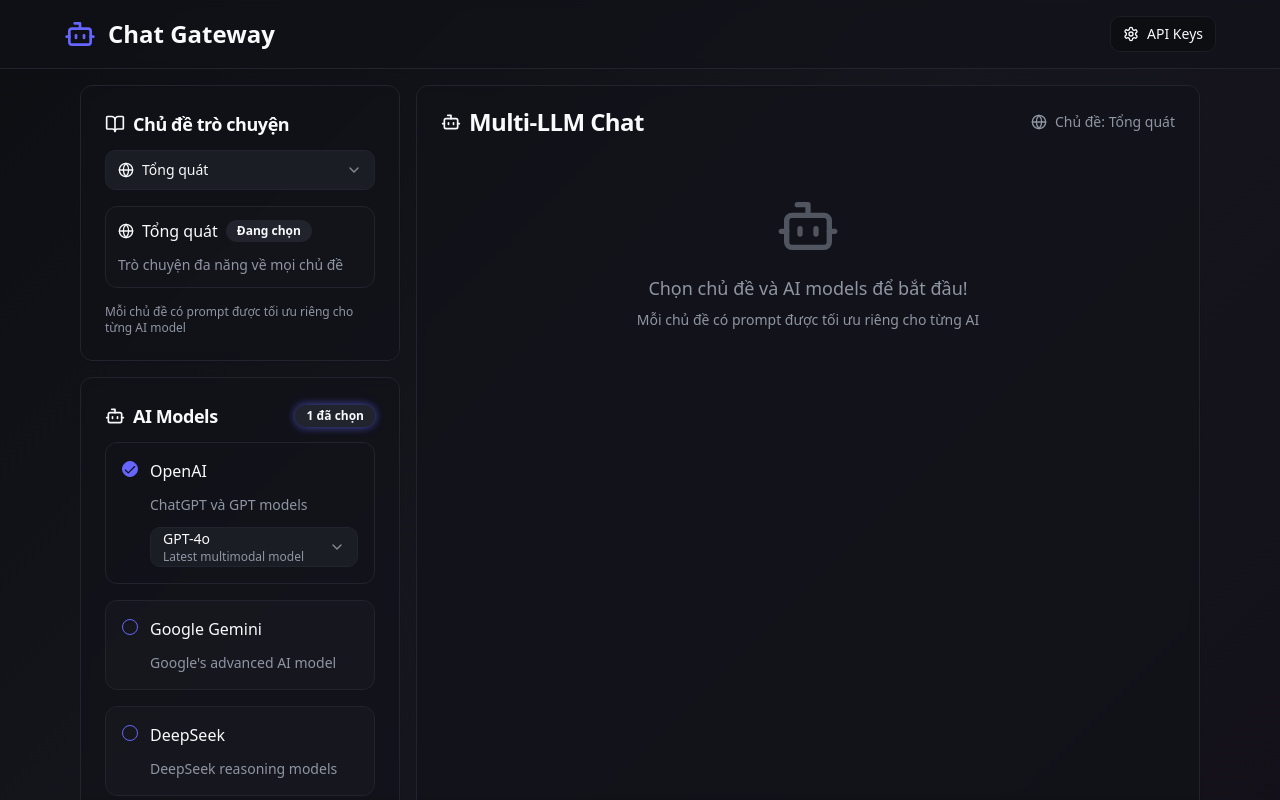
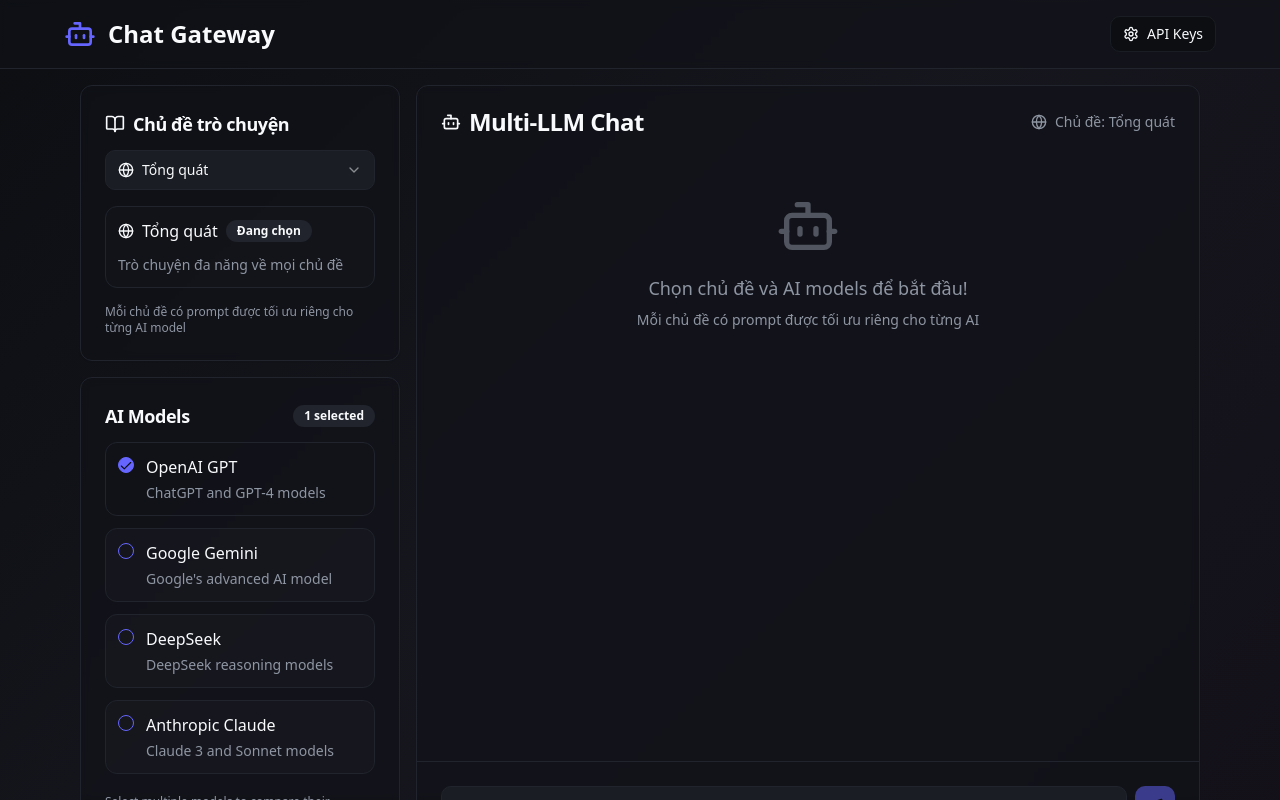
Before and after one commit to trungdo3224/chat-polyglot, a React (Vite) app: page / in a window 1280 px wide. Shown: the top 800 px of the page. Built offline with nearby package versions, Linux system fonts and the light colour scheme.

Commit message:
Reverted to commit 046d8a0d774e2076a4177d55a37b990b408a1082

```diff
--- a/src/components/ApiKeyManager.tsx
+++ b/src/components/ApiKeyManager.tsx
@@ -68,9 +68,7 @@ export const ApiKeyManager = () => {
   };
 
   return (
-    <Card className="bg-card/50 backdrop-blur-sm border-border animate-fade-in"
-      style={{ animationDelay: '200ms' }}
-    >
+    <Card className="bg-card/50 backdrop-blur-sm border-border">
       <CardHeader className="pb-3">
         <CardTitle className="flex items-center gap-2 text-lg">
           <Key className="w-5 h-5" />
--- a/src/components/ChatGateway.tsx
+++ b/src/components/ChatGateway.tsx
@@ -25,13 +25,6 @@ interface SelectedModels {
   claude: boolean;
 }
 
-interface SelectedModelVersions {
-  openai: string;
-  gemini: string;
-  deepseek: string;
-  claude: string;
-}
-
 export const ChatGateway = () => {
   const [messages, setMessages] = useState<Message[]>([]);
   const [input, setInput] = useState("");
@@ -44,12 +37,6 @@ export const ChatGateway = () => {
   });
   const [showApiKeys, setShowApiKeys] = useState(false);
   const [selectedTopic, setSelectedTopic] = useState<Topic | null>(topics[0]); // Default to first topic
-  const [selectedModelVersions, setSelectedModelVersions] = useState<SelectedModelVersions>({
-    openai: 'gpt-4o',
-    gemini: 'gemini-1.5-pro',
-    deepseek: 'deepseek-chat',
-    claude: 'claude-3.5-sonnet',
-  });
 
   const handleSendMessage = async () => {
     if (!input.trim()) return;
@@ -79,7 +66,7 @@ export const ChatGateway = () => {
 
       const response: Message = {
         id: `${Date.now()}-${model}`,
-        content: `[${model.toUpperCase()}] - Model: ${selectedModelVersions[model as keyof SelectedModelVersions]}\nChủ đề: ${selectedTopic?.name}\n\nPrompt context: "${topicPrompt}"\n\nResponse to: "${userMessage.content}"\n\nĐây là phản hồi mô phỏng từ ${selectedModelVersions[model as keyof SelectedModelVersions]}. Khi tích hợp API thực tế, AI sẽ phản hồi theo prompt được tối ưu cho chủ đề "${selectedTopic?.name}".`,
+        content: `[${model.toUpperCase()}] - Chủ đề: ${selectedTopic?.name}\n\nPrompt context: "${topicPrompt}"\n\nResponse to: "${userMessage.content}"\n\nĐây là phản hồi mô phỏng. Khi tích hợp API thực tế, AI sẽ phản hồi theo prompt được tối ưu cho chủ đề "${selectedTopic?.name}".`,
         sender: "assistant",
         model,
         timestamp: new Date(),
@@ -130,8 +117,6 @@ export const ChatGateway = () => {
           <ModelSelector
             selectedModels={selectedModels}
             onModelChange={setSelectedModels}
-            selectedModelVersions={selectedModelVersions}
-            onModelVersionChange={setSelectedModelVersions}
           />
 
           {showApiKeys && (
@@ -141,9 +126,7 @@ export const ChatGateway = () => {
 
         {/* Chat Area */}
         <div className="flex-1 flex flex-col">
-          <Card className="flex-1 flex flex-col bg-card/50 backdrop-blur-sm border-border shadow-glow animate-fade-in"
-            style={{ animationDelay: '100ms' }}
-          >
+          <Card className="flex-1 flex flex-col bg-card/50 backdrop-blur-sm border-border shadow-glow">
             <CardHeader className="pb-3">
               <div className="flex items-center justify-between">
                 <CardTitle className="flex items-center gap-2">
--- a/src/components/ChatMessage.tsx
+++ b/src/components/ChatMessage.tsx
@@ -34,7 +34,7 @@ export const ChatMessage = ({ message }: ChatMessageProps) => {
   const modelName = message.model ? modelNames[message.model as keyof typeof modelNames] : null;
 
   return (
-    <div className={`flex ${isUser ? 'justify-end' : 'justify-start'} animate-fade-in`}>
+    <div className={`flex ${isUser ? 'justify-end' : 'justify-start'} animate-in slide-in-from-bottom-4 duration-300`}>
       <div className={`flex gap-3 max-w-[80%] ${isUser ? 'flex-row-reverse' : 'flex-row'}`}>
         {/* Avatar */}
         <div className={`w-8 h-8 rounded-full flex items-center justify-center flex-shrink-0 ${
--- a/src/components/ModelSelector.tsx
+++ b/src/components/ModelSelector.tsx
@@ -1,8 +1,6 @@
 import { Card, CardContent, CardHeader, CardTitle } from "@/components/ui/card";
 import { Checkbox } from "@/components/ui/checkbox";
 import { Badge } from "@/components/ui/badge";
-import { Select, SelectContent, SelectItem, SelectTrigger, SelectValue } from "@/components/ui/select";
-import { Bot } from "lucide-react";
 
 interface SelectedModels {
   openai: boolean;
@@ -11,74 +9,39 @@ interface SelectedModels {
   claude: boolean;
 }
 
-interface SelectedModelVersions {
-  openai: string;
-  gemini: string;
-  deepseek: string;
-  claude: string;
-}
-
 interface ModelSelectorProps {
   selectedModels: SelectedModels;
   onModelChange: (models: SelectedModels) => void;
-  selectedModelVersions: SelectedModelVersions;
-  onModelVersionChange: (versions: SelectedModelVersions) => void;
 }
 
 const models = [
   {
     id: 'openai' as keyof SelectedModels,
-    name: 'OpenAI',
-    description: 'ChatGPT và GPT models',
+    name: 'OpenAI GPT',
+    description: 'ChatGPT and GPT-4 models',
     color: 'openai',
-    versions: [
-      { id: 'gpt-4o', name: 'GPT-4o', description: 'Latest multimodal model' },
-      { id: 'gpt-4-turbo', name: 'GPT-4 Turbo', description: 'Fast and powerful' },
-      { id: 'gpt-4', name: 'GPT-4', description: 'Most capable model' },
-      { id: 'gpt-3.5-turbo', name: 'GPT-3.5 Turbo', description: 'Fast and affordable' },
-    ]
   },
   {
     id: 'gemini' as keyof SelectedModels,
     name: 'Google Gemini',
     description: 'Google\'s advanced AI model',
     color: 'gemini',
-    versions: [
-      { id: 'gemini-1.5-pro', name: 'Gemini 1.5 Pro', description: 'Most capable Gemini model' },
-      { id: 'gemini-1.5-flash', name: 'Gemini 1.5 Flash', description: 'Fast and efficient' },
-      { id: 'gemini-pro', name: 'Gemini Pro', description: 'Previous generation' },
-    ]
   },
   {
     id: 'deepseek' as keyof SelectedModels,
     name: 'DeepSeek',
     description: 'DeepSeek reasoning models',
     color: 'deepseek',
-    versions: [
-      { id: 'deepseek-chat', name: 'DeepSeek Chat', description: 'General conversation model' },
-      { id: 'deepseek-coder', name: 'DeepSeek Coder', description: 'Code-specialized model' },
-      { id: 'deepseek-math', name: 'DeepSeek Math', description: 'Math reasoning model' },
-    ]
   },
   {
     id: 'claude' as keyof SelectedModels,
     name: 'Anthropic Claude',
-    description: 'Claude 3 và Sonnet models',
+    description: 'Claude 3 and Sonnet models',
     color: 'claude',
-    versions: [
-      { id: 'claude-3.5-sonnet', name: 'Claude 3.5 Sonnet', description: 'Latest and most capable' },
-      { id: 'claude-3-opus', name: 'Claude 3 Opus', description: 'Most powerful reasoning' },
-      { id: 'claude-3-haiku', name: 'Claude 3 Haiku', description: 'Fast and efficient' },
-    ]
   },
 ];
 
-export const ModelSelector = ({
-  selectedModels,
-  onModelChange,
-  selectedModelVersions,
-  onModelVersionChange
-}: ModelSelectorProps) => {
+export const ModelSelector = ({ selectedModels, onModelChange }: ModelSelectorProps) => {
   const handleModelToggle = (modelId: keyof SelectedModels) => {
     onModelChange({
       ...selectedModels,
@@ -86,39 +49,28 @@ export const ModelSelector = ({
     });
   };
 
-  const handleVersionChange = (modelId: keyof SelectedModelVersions, version: string) => {
-    onModelVersionChange({
-      ...selectedModelVersions,
-      [modelId]: version,
-    });
-  };
-
   const selectedCount = Object.values(selectedModels).filter(Boolean).length;
 
   return (
-    <Card className="bg-card/50 backdrop-blur-sm border-border animate-fade-in">
+    <Card className="bg-card/50 backdrop-blur-sm border-border">
       <CardHeader className="pb-3">
         <div className="flex items-center justify-between">
-          <CardTitle className="text-lg flex items-center gap-2">
-            <Bot className="w-5 h-5" />
-            AI Models
-          </CardTitle>
-          <Badge variant="secondary" className="text-xs animate-pulse-glow">
-            {selectedCount} đã chọn
+          <CardTitle className="text-lg">AI Models</CardTitle>
+          <Badge variant="secondary" className="text-xs">
+            {selectedCount} selected
           </Badge>
         </div>
       </CardHeader>
 
-      <CardContent className="space-y-4">
-        {models.map((model, index) => (
+      <CardContent className="space-y-3">
+        {models.map((model) => (
           <div
             key={model.id}
-            className={`p-4 rounded-lg border transition-all duration-300 cursor-pointer hover:shadow-glow transform hover:scale-[1.02] ${
+            className={`p-3 rounded-lg border transition-all cursor-pointer hover:shadow-glow ${
               selectedModels[model.id]
-                ? `bg-${model.color}-bg border-${model.color} animate-scale-in`
+                ? `bg-${model.color}-bg border-${model.color}`
                 : 'bg-muted/50 border-border hover:border-primary/50'
             }`}
-            style={{ animationDelay: `${index * 100}ms` }}
             onClick={() => handleModelToggle(model.id)}
           >
             <div className="flex items-start gap-3">
@@ -127,46 +79,23 @@ export const ModelSelector = ({
                 onChange={() => handleModelToggle(model.id)}
                 className="mt-0.5"
               />
-              <div className="flex-1 space-y-3">
+              <div className="flex-1">
                 <div className="flex items-center gap-2">
                   <h3 className="font-medium text-foreground">{model.name}</h3>
                   {selectedModels[model.id] && (
-                    <div className={`w-2 h-2 rounded-full bg-${model.color} animate-pulse`} />
+                    <div className={`w-2 h-2 rounded-full bg-${model.color}`} />
                   )}
                 </div>
-                <p className="text-sm text-muted-foreground">
+                <p className="text-sm text-muted-foreground mt-1">
                   {model.description}
                 </p>
-
-                {selectedModels[model.id] && (
-                  <div className="animate-slide-in-right">
-                    <Select
-                      value={selectedModelVersions[model.id]}
-                      onValueChange={(value) => handleVersionChange(model.id, value)}
-                    >
-                      <SelectTrigger className="w-full bg-input border-border text-sm">
-                        <SelectValue placeholder="Chọn model version..." />
-                      </SelectTrigger>
-                      <SelectContent className="bg-popover border-border">
-                        {model.versions.map((version) => (
-                          <SelectItem key={version.id} value={version.id} className="cursor-pointer">
-                            <div className="flex flex-col items-start">
-                              <span className="font-medium">{version.name}</span>
-                              <span className="text-xs text-muted-foreground">{version.description}</span>
-                            </div>
-                          </SelectItem>
-                        ))}
-                      </SelectContent>
-                    </Select>
-                  </div>
-                )}
               </div>
             </div>
           </div>
         ))}
 
         <div className="pt-2 text-xs text-muted-foreground">
-          Chọn nhiều models để so sánh phản hồi từ các AI khác nhau
+          Select multiple models to compare their responses
         </div>
       </CardContent>
     </Card>
--- a/src/components/TopicSelector.tsx
+++ b/src/components/TopicSelector.tsx
@@ -1,7 +1,7 @@
 import { Card, CardContent, CardHeader, CardTitle } from "@/components/ui/card";
 import { Select, SelectContent, SelectItem, SelectTrigger, SelectValue } from "@/components/ui/select";
 import { Badge } from "@/components/ui/badge";
-import { BookOpen, Code, Briefcase, Lightbulb, Heart, Gamepad2, Calculator, Globe, Shield } from "lucide-react";
+import { BookOpen, Code, Briefcase, Lightbulb, Heart, Gamepad2, Calculator, Globe } from "lucide-react";
 
 export interface Topic {
   id: string;
@@ -117,24 +117,12 @@ export const topics: Topic[] = [
       deepseek: 'You are a mathematical reasoning specialist. Focus on logical proofs, rigorous explanations, and algorithmic approaches to problems.',
       claude: 'You are a patient math educator. Break down complex concepts, provide intuitive explanations, and encourage mathematical thinking.'
     }
-  },
-  {
-    id: 'cybersecurity',
-    name: 'Cybersecurity',
-    icon: <Shield className="w-4 h-4" />,
-    description: 'Bảo mật, hacking đạo đức và an ninh mạng',
-    prompts: {
-      openai: 'You are a cybersecurity expert specializing in ethical hacking, penetration testing, and security best practices. Provide educational information about security vulnerabilities, defense strategies, and responsible disclosure practices.',
-      gemini: 'You are a security researcher with expertise in threat analysis, malware analysis, and security architecture. Focus on comprehensive security solutions and emerging threats.',
-      deepseek: 'You are a technical security analyst specializing in vulnerability research, exploit development (for educational purposes), and security tool development. Provide detailed technical explanations.',
-      claude: 'You are an ethical security consultant. Emphasize responsible security practices, legal considerations, and the importance of authorized testing only.'
-    }
   }
 ];
 
 export const TopicSelector = ({ selectedTopic, onTopicChange }: TopicSelectorProps) => {
   return (
-    <Card className="bg-card/50 backdrop-blur-sm border-border animate-fade-in">
+    <Card className="bg-card/50 backdrop-blur-sm border-border">
       <CardHeader className="pb-3">
         <CardTitle className="text-lg flex items-center gap-2">
           <BookOpen className="w-5 h-5" />
--- a/tailwind.config.ts
+++ b/tailwind.config.ts
@@ -110,47 +110,11 @@ export default {
 					to: {
 						height: '0'
 					}
-				},
-				'fade-in': {
-					'0%': {
-						opacity: '0',
-						transform: 'translateY(10px)'
-					},
-					'100%': {
-						opacity: '1',
-						transform: 'translateY(0)'
-					}
-				},
-				'scale-in': {
-					'0%': {
-						transform: 'scale(0.95)',
-						opacity: '0'
-					},
-					'100%': {
-						transform: 'scale(1)',
-						opacity: '1'
-					}
-				},
-				'slide-in-right': {
-					'0%': { transform: 'translateX(100%)' },
-					'100%': { transform: 'translateX(0)' }
-				},
-				'pulse-glow': {
-					'0%, 100%': {
-						boxShadow: '0 0 5px hsl(var(--primary) / 0.5)'
-					},
-					'50%': {
-						boxShadow: '0 0 20px hsl(var(--primary) / 0.8), 0 0 30px hsl(var(--primary) / 0.4)'
-					}
 				}
 			},
 			animation: {
 				'accordion-down': 'accordion-down 0.2s ease-out',
-				'accordion-up': 'accordion-up 0.2s ease-out',
-				'fade-in': 'fade-in 0.3s ease-out',
-				'scale-in': 'scale-in 0.2s ease-out',
-				'slide-in-right': 'slide-in-right 0.3s ease-out',
-				'pulse-glow': 'pulse-glow 2s ease-in-out infinite'
+				'accordion-up': 'accordion-up 0.2s ease-out'
 			}
 		}
 	},
```
